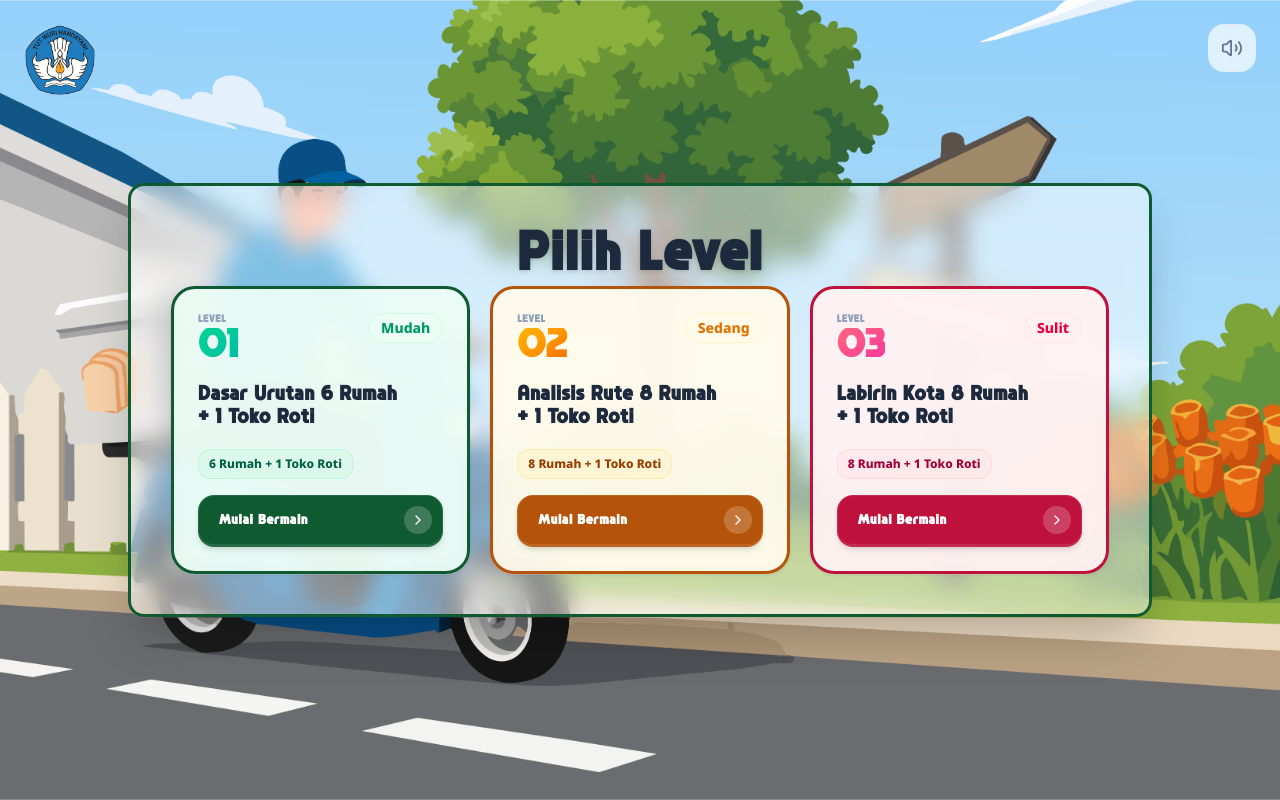
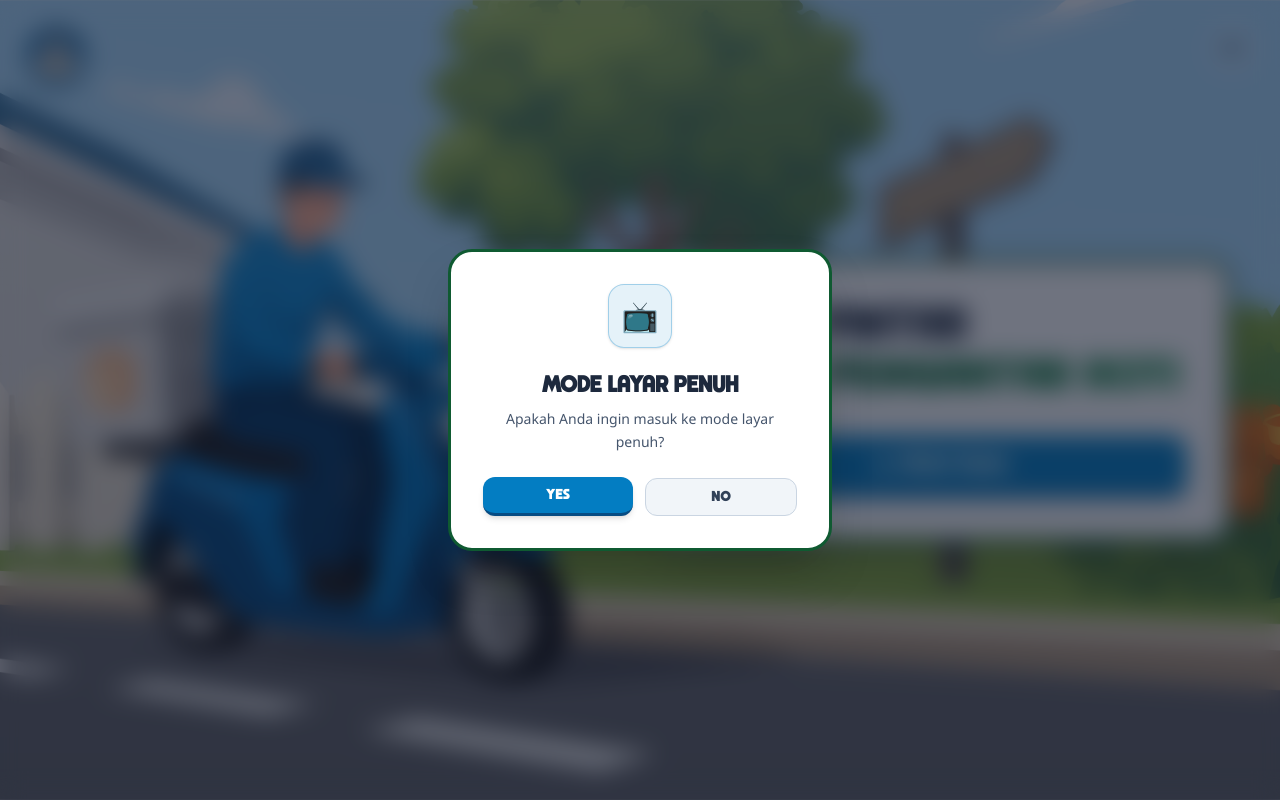
Before and after one commit to glenrioariesto/rute-kurir-roti-pintar, a React (Vite) app: page / in a window 1280 px wide. Both pictures are taken after a click on the button "Mulai Game". Built offline with nearby package versions, Linux system fonts and the light colour scheme.

Commit message:
feat: add fullscreen prompt and functionality in App component; adjust text sizes in TutorialModal

```diff
--- a/src/App.tsx
+++ b/src/App.tsx
@@ -10,6 +10,8 @@ type Page = 'splash' | 'dashboard' | 'arena';
 export default function App() {
   const [page, setPage] = useState<Page>('splash');
   const [selectedLevelId, setSelectedLevelId] = useState(1);
+  const [showFullscreenPrompt, setShowFullscreenPrompt] = useState(false);
+
   const {
     isSoundOn,
     toggleSound,
@@ -25,6 +27,29 @@ export default function App() {
     stopWin,
   } = useSound();
 
+  const handleStartFromSplash = () => {
+    playClick();
+    const isFullscreenSupported = typeof document !== 'undefined' && !!document.documentElement.requestFullscreen;
+    const isCurrentlyFullscreen = typeof document !== 'undefined' && !!document.fullscreenElement;
+    if (isFullscreenSupported && !isCurrentlyFullscreen) {
+      setShowFullscreenPrompt(true);
+    } else {
+      setPage('dashboard');
+    }
+  };
+
+  const enterFullscreen = async () => {
+    try {
+      if (document.documentElement.requestFullscreen) {
+        await document.documentElement.requestFullscreen();
+      }
+    } catch (err) {
+      console.warn("Fullscreen permission denied or not supported by browser", err);
+    }
+    setShowFullscreenPrompt(false);
+    setPage('dashboard');
+  };
+
   const handleSelectLevel = (id: number) => {
     playClick();
     setSelectedLevelId(id);
@@ -33,12 +58,53 @@ export default function App() {
 
   return (
     <>
+      {/* Mode Layar Penuh Modal - Colors exactly matching Splash page (#0f5a31 green border, #037DC2 blue button) */}
+      {showFullscreenPrompt && (
+        <div className="fixed inset-0 z-[9999] flex items-center justify-center bg-slate-900/60 backdrop-blur-md p-4 select-none animate-fadeIn">
+          <div className="relative max-w-sm w-full mx-auto bg-white border-[3px] border-[#0f5a31] shadow-2xl rounded-3xl p-6 sm:p-8 flex flex-col items-center text-center">
+            <div className="relative flex items-center justify-center mb-6">
+              <div className="absolute w-20 h-20 bg-[#037DC2]/20 rounded-full animate-ping opacity-75" />
+              <div className="w-16 h-16 bg-[#037DC2]/10 border border-[#037DC2]/30 rounded-2xl flex items-center justify-center text-3xl shadow-sm z-10">
+                📺
+              </div>
+            </div>
+
+            <h3 className="text-lg sm:text-xl font-black text-slate-800 tracking-tight mb-2 uppercase font-display">
+              Mode Layar Penuh
+            </h3>
+
+            <p className="text-xs sm:text-sm text-slate-600 font-medium leading-relaxed mb-6">
+              Apakah Anda ingin masuk ke mode layar penuh?
+            </p>
+
+            <div className="flex items-center gap-3 w-full">
+              <button
+                type="button"
+                onClick={enterFullscreen}
+                className="flex-1 bg-[#037DC2] hover:bg-[#074C83] border-b-3 border-[#074C83] text-white font-black py-2.5 rounded-xl transition-all shadow-md active:translate-y-[2px] active:border-b-0 cursor-pointer uppercase tracking-wide font-display text-xs"
+              >
+                Yes
+              </button>
+
+              <button
+                type="button"
+                onClick={() => {
+                  playClick();
+                  setShowFullscreenPrompt(false);
+                  setPage('dashboard');
+                }}
+                className="flex-1 bg-slate-100 hover:bg-slate-200 border border-slate-300 text-slate-700 font-black py-2.5 rounded-xl transition-all active:scale-95 cursor-pointer uppercase tracking-wide font-display text-xs"
+              >
+                No
+              </button>
+            </div>
+          </div>
+        </div>
+      )}
+
       {page === 'splash' && (
         <SplashPage
-          onStart={() => {
-            playClick();
-            setPage('dashboard');
-          }}
+          onStart={handleStartFromSplash}
           isSoundOn={isSoundOn}
           onToggleSound={toggleSound}
           onPlayClick={playClick}
--- a/src/components/shared/TutorialModal.tsx
+++ b/src/components/shared/TutorialModal.tsx
@@ -105,7 +105,7 @@ export function TutorialModal({ isOpen, onClose, onPlayClick }: TutorialModalPro
           <div className="w-5 h-5 sm:w-7 sm:h-7 md:w-8 md:h-8 lg:w-9 lg:h-9 bg-[#0f5a31] rounded-md sm:rounded-lg md:rounded-xl flex items-center justify-center text-white shrink-0 shadow-sm">
             {slide.icon}
           </div>
-          <h2 className="text-[9px] sm:text-sm md:text-base lg:text-lg font-black font-display tracking-wide text-slate-800 flex-1 leading-none">
+          <h2 className="text-[7.5px] sm:text-sm md:text-base lg:text-lg font-black font-display tracking-wide text-slate-800 flex-1 leading-none">
             {slide.title}
           </h2>
           <span className="text-[7px] sm:text-[10px] md:text-xs lg:text-sm font-black text-[#0f5a31] tracking-wider font-display shrink-0 bg-[#0f5a31]/10 px-1.5 sm:px-2.5 md:px-3 py-0.5 md:py-1 rounded-full">
@@ -131,7 +131,7 @@ export function TutorialModal({ isOpen, onClose, onPlayClick }: TutorialModalPro
                 <span className="w-3.5 h-3.5 sm:w-5 sm:h-5 md:w-6 md:h-6 rounded-full bg-[#0f5a31] text-white text-[7px] sm:text-[9px] md:text-[10px] lg:text-xs font-black flex items-center justify-center shrink-0 mt-0.5 shadow-sm">
                   {i + 1}
                 </span>
-                <span className="text-slate-700 text-[8.5px] sm:text-[11.5px] md:text-base lg:text-lg font-medium leading-snug sm:leading-relaxed font-sans">
+                <span className="text-slate-700 text-[7.5px] sm:text-[11.5px] md:text-sm lg:text-base font-medium leading-snug sm:leading-relaxed font-sans">
                   {tip}
                 </span>
               </div>
```
